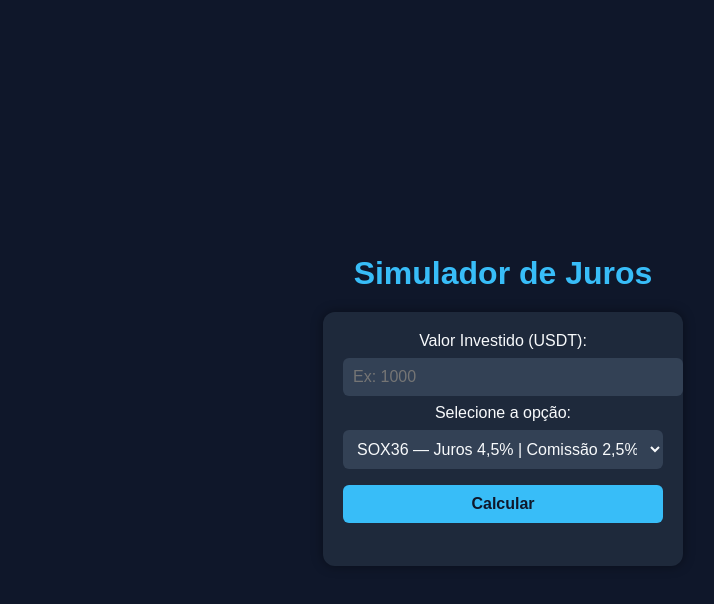
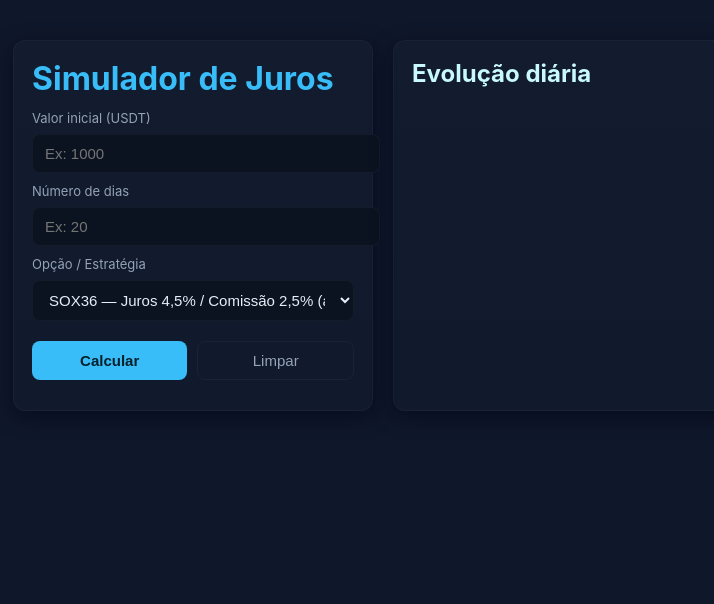
Before and after one commit to hswoboda/Calculadora_Juros_composto, a plain HTML site: page index.html in a window 1280 px wide. Shown: the whole page, without its empty margins (137-851 px from the left). Drawn offline with Linux system fonts and the light colour scheme.

Commit message:
Update index.html

```diff
--- a/index.html
+++ b/index.html
@@ -1,121 +1,214 @@
 <!DOCTYPE html>
 <html lang="pt-BR">
 <head>
-  <meta charset="UTF-8">
-  <meta name="viewport" content="width=device-width, initial-scale=1.0">
-  <title>Simulador de Juros - SOX36 e TSVUSDT</title>
+  <meta charset="utf-8" />
+  <meta name="viewport" content="width=device-width,initial-scale=1" />
+  <title>Simulador de Juros - SOX36 / TSVUSDT</title>
   <style>
-    body {
-      font-family: Arial, sans-serif;
-      background-color: #0f172a;
-      color: #f8fafc;
-      display: flex;
-      flex-direction: column;
-      align-items: center;
-      justify-content: center;
-      height: 100vh;
-      margin: 0;
+    :root{
+      --bg:#0f172a;
+      --card:#111827;
+      --muted:#94a3b8;
+      --accent:#38bdf8;
+      --accent-2:#22c55e;
     }
-
-    h1 {
-      color: #38bdf8;
-      margin-bottom: 20px;
+    body{
+      margin:0;
+      font-family:Inter, system-ui, Arial, sans-serif;
+      background:var(--bg);
+      color:#e6eef6;
+      display:flex;
+      align-items:flex-start;
+      justify-content:center;
+      padding:40px 16px;
+      min-height:100vh;
     }
-
-    .card {
-      background: #1e293b;
-      padding: 20px;
-      border-radius: 12px;
-      box-shadow: 0 0 12px rgba(0,0,0,0.4);
-      width: 320px;
-      text-align: center;
+    .wrap{
+      width:100%;
+      max-width:980px;
+      display:grid;
+      grid-template-columns: 360px 1fr;
+      gap:20px;
     }
-
-    input, select, button {
-      width: 100%;
-      padding: 10px;
-      margin: 8px 0;
-      border-radius: 6px;
-      border: none;
-      font-size: 16px;
+    .card{
+      background:linear-gradient(180deg, rgba(255,255,255,0.02), rgba(255,255,255,0.01));
+      border:1px solid rgba(255,255,255,0.03);
+      padding:18px;
+      border-radius:12px;
+      box-shadow:0 6px 20px rgba(2,6,23,0.6);
     }
-
-    input {
-      background-color: #334155;
-      color: #f8fafc;
+    h1{margin:0 0 12px 0; color:var(--accent);}
+    label{display:block; font-size:13px; color:var(--muted); margin-top:10px;}
+    input, select, button{
+      width:100%;
+      padding:10px 12px;
+      margin-top:8px;
+      border-radius:8px;
+      border:1px solid rgba(255,255,255,0.04);
+      background:#0b1220;
+      color:#e6eef6;
+      font-size:15px;
+      outline:none;
     }
-
-    select {
-      background-color: #334155;
-      color: #f8fafc;
+    .actions{display:flex; gap:10px; margin-top:12px;}
+    button.primary{background:var(--accent); color:#03202b; border:none; cursor:pointer; font-weight:700;}
+    button.ghost{background:transparent; border:1px solid rgba(255,255,255,0.04); color:var(--muted); cursor:pointer;}
+    #resultado{margin-top:12px; font-weight:700; color:var(--accent-2);}
+    /* tabela */
+    .table-wrap{overflow:auto;}
+    table{
+      width:100%;
+      border-collapse:collapse;
+      margin:0;
+      font-size:14px;
+      color:#dbeafe;
     }
-
-    button {
-      background-color: #38bdf8;
-      color: #0f172a;
-      font-weight: bold;
-      cursor: pointer;
-      transition: background 0.3s;
+    th, td{
+      padding:8px 10px;
+      border-bottom:1px solid rgba(255,255,255,0.03);
+      text-align:right;
     }
-
-    button:hover {
-      background-color: #0ea5e9;
-    }
-
-    #resultado {
-      margin-top: 15px;
-      font-weight: bold;
-      color: #22d3ee;
+    th{background:rgba(0,0,0,0.25); text-align:center; color:#e6f2ff;}
+    td.left, th.left { text-align:left; }
+    .summary{display:flex; gap:10px; margin-top:12px; flex-wrap:wrap;}
+    .pill{background:rgba(255,255,255,0.03); padding:8px 10px; border-radius:8px; font-weight:600;}
+    @media (max-width:900px){
+      .wrap{grid-template-columns:1fr; padding-bottom:60px;}
     }
   </style>
 </head>
 <body>
-  <h1>Simulador de Juros</h1>
+  <div class="wrap">
+    <div class="card">
+      <h1>Simulador de Juros</h1>
 
-  <div class="card">
-    <label for="valor">Valor Investido (USDT):</label>
-    <input type="number" id="valor" placeholder="Ex: 1000">
+      <label for="valor">Valor inicial (USDT)</label>
+      <input id="valor" type="number" min="0" step="0.01" placeholder="Ex: 1000">
 
-    <label for="opcao">Selecione a opção:</label>
-    <select id="opcao">
-      <option value="1">SOX36 — Juros 4,5% | Comissão 2,5%</option>
-      <option value="2">TSVUSDT — Juros 6,3% | Comissão 4,0%</option>
-    </select>
+      <label for="dias">Número de dias</label>
+      <input id="dias" type="number" min="1" step="1" placeholder="Ex: 20">
 
-    <button onclick="calcular()">Calcular</button>
+      <label for="opcao">Opção / Estratégia</label>
+      <select id="opcao">
+        <option value="1">SOX36 — Juros 4,5% / Comissão 2,5% (ao dia)</option>
+        <option value="2">TSVUSDT — Juros 6,3% / Comissão 4,0% (ao dia)</option>
+      </select>
 
-    <div id="resultado"></div>
+      <div class="actions">
+        <button class="primary" onclick="calcular()">Calcular</button>
+        <button class="ghost" onclick="limpar()">Limpar</button>
+      </div>
+
+      <div id="resultado"></div>
+
+      <div class="summary" id="summary"></div>
+    </div>
+
+    <div class="card">
+      <h2 style="margin-top:0;color:#c7f9ff">Evolução diária</h2>
+      <div class="table-wrap" id="tabela-container" style="max-height:70vh"></div>
+    </div>
   </div>
 
   <script>
-    function calcular() {
-      const valor = parseFloat(document.getElementById("valor").value);
-      const opcao = document.getElementById("opcao").value;
-      let juros, comissao;
+    // Função principal
+    function calcular(){
+      const valorInput = document.getElementById('valor').value;
+      const diasInput = document.getElementById('dias').value;
+      const opcao = document.getElementById('opcao').value;
+      const resultadoEl = document.getElementById('resultado');
+      const tabelaContainer = document.getElementById('tabela-container');
+      const summary = document.getElementById('summary');
+
+      tabelaContainer.innerHTML = '';
+      resultadoEl.textContent = '';
+      summary.innerHTML = '';
+
+      const valor = parseFloat(valorInput);
+      const dias = parseInt(diasInput, 10);
 
       if (isNaN(valor) || valor <= 0) {
-        document.getElementById("resultado").innerText = "Por favor, insira um valor válido.";
+        resultadoEl.style.color = '#ff7b7b';
+        resultadoEl.textContent = 'Informe um valor inicial válido.';
+        return;
+      }
+      if (isNaN(dias) || dias <= 0) {
+        resultadoEl.style.color = '#ff7b7b';
+        resultadoEl.textContent = 'Informe um número de dias válido (>= 1).';
         return;
       }
 
-      if (opcao === "1") {
-        juros = 4.5 / 100;
-        comissao = 2.5 / 100;
-      } else if (opcao === "2") {
-        juros = 6.3 / 100;
-        comissao = 4.0 / 100;
+      // definir taxas por opção (ao dia, em %)
+      let jurosPct, comissaoPct;
+      if (opcao === '1') {
+        jurosPct = 4.5;
+        comissaoPct = 2.5;
+      } else {
+        jurosPct = 6.3;
+        comissaoPct = 4.0;
       }
 
-      const rendimento = valor * juros;
-      const desconto = valor * comissao;
-      const total = valor + rendimento - desconto;
+      // taxa líquida aplicada como composto diário: (juros - comissão)
+      const taxaLiquida = (jurosPct - comissaoPct) / 100; // ex: 0.018
 
-      document.getElementById("resultado").innerHTML = `
-        <p>Valor inicial: ${valor.toFixed(2)} USDT</p>
-        <p>Rendimento: ${(rendimento).toFixed(2)} USDT</p>
-        <p>Comissão: ${(desconto).toFixed(2)} USDT</p>
-        <p><strong>Total final: ${total.toFixed(2)} USDT</strong></p>
+      // Monta tabela dia a dia
+      let html = '<table><thead><tr><th class="left">Dia</th><th>Valor acumulado (USDT)</th><th>Rendimento líquido diário (USDT)</th></tr></thead><tbody>';
+      let valorAtual = valor;
+      let totalRendimento = 0;
+      let totalComissao = 0;
+
+      for (let i = 1; i <= dias; i++) {
+        const valorAnterior = valorAtual;
+
+        // Aplicando juros bruto e comissão separadamente por dia (para cálculo de comissão diária)
+        // juros diário bruto = valorAnterior * (jurosPct/100)
+        // comissão diária = valorAnterior * (comissaoPct/100)
+        const jurosDiario = valorAnterior * (jurosPct / 100);
+        const comissaoDiaria = valorAnterior * (comissaoPct / 100);
+
+        // Valor após aplicar liquido = valorAnterior + jurosDiario - comissaoDiaria
+        const valorNovo = valorAnterior + jurosDiario - comissaoDiaria;
+
+        // rendimento líquido diário (valorNovo - valorAnterior)
+        const rendimentoDiario = valorNovo - valorAnterior;
+
+        // acumula
+        totalRendimento += rendimentoDiario;
+        totalComissao += comissaoDiaria;
+
+        // atualiza para próximo dia
+        valorAtual = valorNovo;
+
+        html += `<tr>
+          <td class="left">${i}</td>
+          <td>${valorAtual.toFixed(4)}</td>
+          <td>${rendimentoDiario.toFixed(4)}</td>
+        </tr>`;
+      }
+
+      html += '</tbody></table>';
+      tabelaContainer.innerHTML = html;
+
+      // resultados resumidos
+      const ganhoAcumulado = valorAtual - valor;
+      resultadoEl.style.color = '#bfffee';
+      resultadoEl.innerHTML = `<strong>Final após ${dias} dias:</strong> ${valorAtual.toFixed(4)} USDT`;
+
+      summary.innerHTML = `
+        <div class="pill">Valor inicial: ${valor.toFixed(4)} USDT</div>
+        <div class="pill">Taxa líquida diária: ${(taxaLiquida*100).toFixed(2)}%</div>
+        <div class="pill">Rendimento acumulado: ${ganhoAcumulado.toFixed(4)} USDT</div>
+        <div class="pill">Comissão total aproximada: ${totalComissao.toFixed(4)} USDT</div>
       `;
+    }
+
+    function limpar(){
+      document.getElementById('valor').value = '';
+      document.getElementById('dias').value = '';
+      document.getElementById('opcao').value = '1';
+      document.getElementById('resultado').textContent = '';
+      document.getElementById('tabela-container').innerHTML = '';
+      document.getElementById('summary').innerHTML = '';
     }
   </script>
 </body>
```
